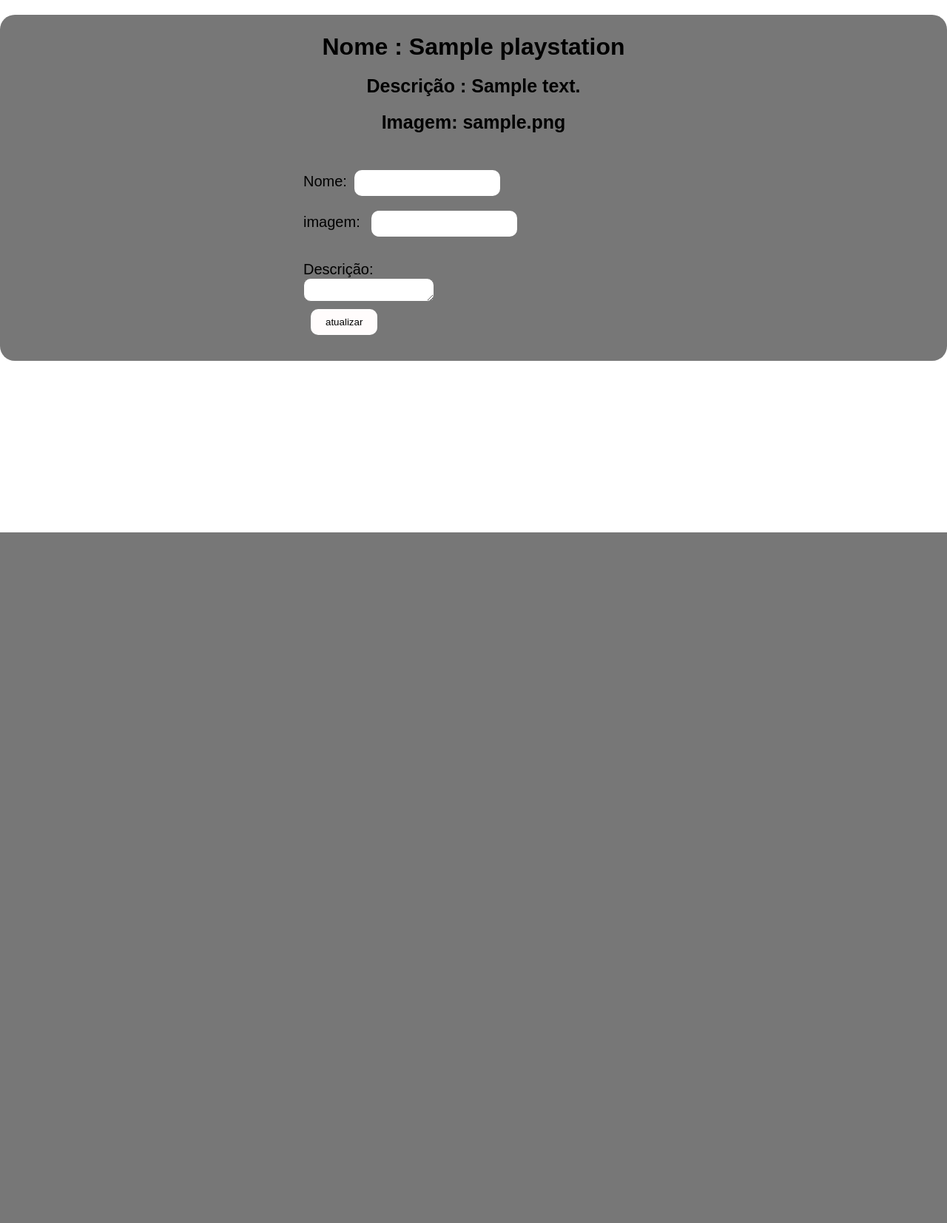
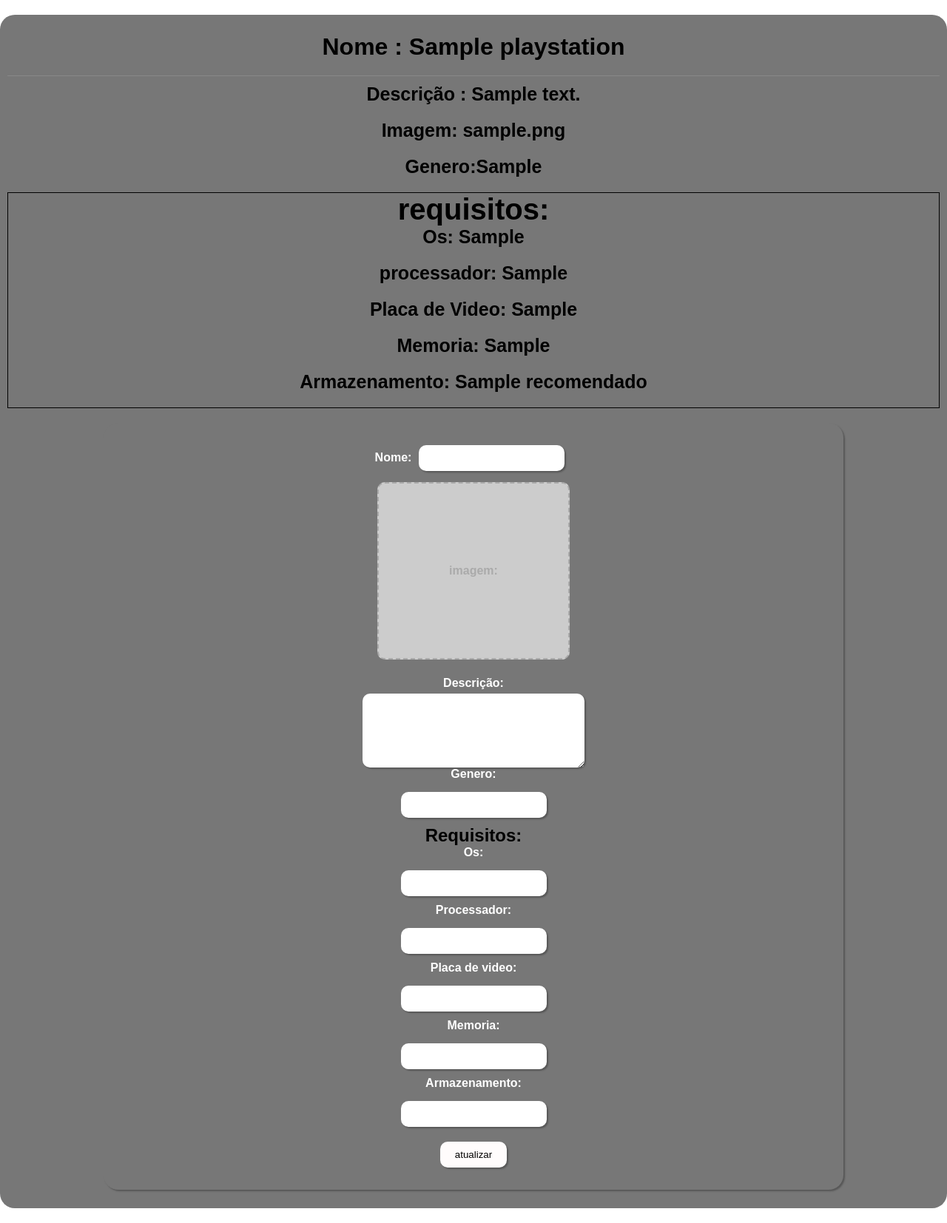
Before and after one commit to Diegooaraujo/catalago, a PHP site: page /Views/editar.php?id=1 in a window 1280 px wide. Shown: the part 80-1734 px from the top of the page at 74% size. Before the commit the page ends 800 px from the top, so only its background shows below. Run offline with PHP 8.4, Linux system fonts and the light colour scheme; the visitor is signed in with stand-in values (Sample User, id 1); tables that the repository leaves empty or names only in its code hold one stand-in row (values such as "Sample post").

Commit message:
adicionando itens

```diff
--- a/Catalago-jogos/Views/Conexao.php
+++ b/Catalago-jogos/Views/Conexao.php
@@ -22,7 +22,7 @@
     }
     public function getJogos(){
         $dados = array();
-        $stmt = $this->instancia->query('SELECT * FROM playstation');
+        $stmt = $this->instancia->query('SELECT * FROM playstation join requisitos_recomendados ON playstation.fk_id = requisitos_recomendados.id');
 
         $dados = $stmt->fetchAll(PDO::FETCH_ASSOC);
         // $jogojosn=json_encode($dados);
@@ -100,14 +100,36 @@
     }
 
     public function delete($id){
-        $stmt = $this->instancia->prepare('DELETE FROM playstation WHERE id = :id');
+        $stmt = $this->instancia->prepare('SELECT nome_imagem FROM playstation WHERE id = :id');
         $stmt->bindValue(':id',$id);
         $stmt->execute();
+        $nomeImg = $stmt->fetch(PDO::FETCH_ASSOC);
+        if(is_file('../Midia/img/'.$nomeImg['nome_imagem'])){
+            unlink('../Midia/img/'.$nomeImg['nome_imagem']);
+            $stmt = $this->instancia->prepare('DELETE FROM playstation WHERE id = :id');
+            $stmt->bindValue(':id',$id);
+            $stmt->execute();
+
+        }else{
+            if(!is_file('../Midia/img/'.$nomeImg['nome_imagem'])){
+                echo'a imagem não existe';
+                $stmt = $this->instancia->prepare('DELETE FROM playstation WHERE id = :id');
+                $stmt->bindValue(':id',$id);
+                $stmt->execute();
+            }
+            echo'deu errado';
+
+        }
+        //  $stmt = $this->instancia->prepare('DELETE FROM playstation WHERE id = :id');
+
+        //  $stmt->bindValue(':id',$id);
+        //  $stmt->execute();
     }
 
 
+
     public function editarJogoPlay($id){
-        $stmt = $this->instancia->prepare('SELECT * FROM playstation WHERE id = :id');
+        $stmt = $this->instancia->prepare('SELECT p.nome,p.descricao,p.nome_imagem,p.genero,p.id,p.fk_id,r.OS,r.processador,r.placa_video,r.memoria,r.armazenamento FROM playstation as p join requisitos_recomendados as r ON p.fk_id = r.id where fk_id = :id');
         $stmt->bindValue(':id',$id);
         $stmt->execute();
         if($stmt->rowCount() > 0){
@@ -124,7 +146,7 @@
         $stmt->bindValue(':img',$img);
         $stmt->bindValue(':id',$id);
         $stmt->execute();
-        header('location:admin.php');
+        //header('location:admin.php');
 
     }
 
--- a/Catalago-jogos/Views/cadastrarProduto.php
+++ b/Catalago-jogos/Views/cadastrarProduto.php
@@ -9,11 +9,10 @@
     $descricao = addslashes($_POST['descricao']);
     $img = ($_FILES['img']);
     $nome_img = addslashes($_FILES['img']['name']);
-    print_r($nome_img);
 
 
 
-    move_uploaded_file($_FILES['img']['tmp_name'],'../Midia/img'.$nome_img);
+    move_uploaded_file($_FILES['img']['tmp_name'],'../Midia/img/'.$nome_img);
     $stmt->getConexao();
     $stmt->cadastrarJogo($nome,$descricao,$tabela,$nome_img);
 
--- a/Catalago-jogos/Views/editar.css
+++ b/Catalago-jogos/Views/editar.css
@@ -33,26 +33,42 @@
 }
 .conteiner h1{
     padding: 20px;
+    border-bottom: 1px solid #888888;
+    margin-bottom: 10px;
+
 }
 .conteiner p{
     font-size: 25px;
     font-weight: bold;
     margin-bottom: 20px;
+
 }
 
 form{
-    display: flex;
+    /* display: flex;
     flex-direction: column;
     align-items:start ;
 
     padding:20px ;
     width: 500px;
-    margin: 0 auto;
+    margin: 0 auto; */
+    display: flex;
 
+    justify-content: center;
+    flex-direction: column;
+    align-items: center;
+    background-color: #777777;
+    margin: 20px auto;
+    width: 1000px;
+    padding: 20px;
+    overflow: hidden;
+    border-radius: 20px;
+    box-shadow: 2px 2px 2px #575757;
 }
 label{
-    font-size: 20px;
-    margin-right: 10px;
+    color: white;
+    font-weight: bold;
+    margin-bottom: 5px;
 }
 input,button{
     margin: 10px;
@@ -61,12 +77,67 @@
     border-radius: 10px;
     border: none;
 }
+input[type='text']{
+    border-radius: 10px;
+    padding: 10px;
+    border: none;
+    box-shadow: 2px 2px 2px #575757;
+}
 textarea{
+
     border-radius: 10px;
+    padding: 10px;
+    border: none;
+    box-shadow: 2px 2px 2px #575757;
+    width: 300px;
+    height: 100px;
+
 }
 button{
     background-color: #fffcfc;
     border-radius: 10px;
     border: none;
     padding: 10px 20px;
+    box-shadow: 2px 2px 2px #575757;
+    cursor: pointer;
+    transition: 0.5s;
 }
+button:hover{
+    transform: scale(1.2);
+}
+#imagem{
+    display:none;
+}
+#imagem-label{
+    width: 260px;
+    height: 240px;
+    background-color: #ccc;
+    display: flex;
+    align-items: center;
+    justify-content: center;
+    border-radius: 10px;
+    color: #aaa;
+    border: 2px dashed #aaa;
+    cursor: pointer;
+    transition: color 0.5s ease-in-out,background-color ease-in-out;
+}
+#imagem-label:hover{
+    color: #ccc;
+    background-color: #949494;
+}
+button{
+    padding: 10px 20px;
+    box-shadow: 2px 2px 2px #575757;
+    border-radius: 10px;
+    border: none;
+    cursor: pointer;
+    transition: 0.5s;
+
+}
+.desc {
+    border: 1px solid black;
+}
+.desc h3{
+    font-size: 40px;
+    font-weight: bold;
+}
--- a/Catalago-jogos/Views/editar.php
+++ b/Catalago-jogos/Views/editar.php
@@ -3,13 +3,16 @@
 
     $id = filter_input(INPUT_GET,'id');
 
+
     if($id){
         $stmt = new Conexao;
         $stmt->getConexao();
         $jogo = $stmt->editarJogoPlay($id);
+
+
     }
     else{
-        header('location: admin.php');
+        // header('location: admin.php');
     }
 
 ?>
@@ -22,7 +25,6 @@
     <link rel="stylesheet" href="editar.css">
 </head>
 <body>
-
 <header>
     <nav>
         <a href="sair.php">Sair</a>
@@ -35,19 +37,49 @@
     <h1>Nome : <?= $jogo['nome'] ?></h1>
     <p>Descrição : <?=$jogo['descricao']?></p>
     <p>Imagem: <?=$jogo['nome_imagem']?></p>
+    <p>Genero:<?=$jogo['genero']?></p>
+    <div class="desc">
+        <h3>requisitos:</h3>
+        <p>Os: <?=$jogo['OS']?></p>
+        <p>processador: <?=$jogo['processador']?></p>
+        <p>Placa de Video: <?=$jogo['placa_video']?></p>
+        <p>Memoria: <?=$jogo['memoria']?></p>
+        <p>Armazenamento: <?=$jogo['armazenamento']?></p>
+    </div>
 
-    <form method="POST" action="editarAction.php" >
-        <input type="hidden" name="id" value="<?=$jogo['id']?>">
-        <label for="">
-            Nome:<input type="text" name="nome">
+    <form method="POST" action="editarAction.php" enctype="multipart/form-data" >
+
+        <input type="hidden" name="id" value="<?=$jogo['fk_id']?>">
+
+        <label for="nome">
+            Nome:<input type="text" name="nome" id="nome">
         </label>
 
-        <label for="">
-            imagem: <input type="imagem" name="imagem">
+        <label for="imagem" id="imagem-label">
+            imagem: <input type="file" name="imagem" id="imagem">
         </label>
 
         <label for="textarea"></br>Descrição: </label>
         <textarea id='textarea' name="descricao" id=""></textarea>
+
+        <label for="genero">Genero:</label>
+        <input type="text" name="genero" id="genero">
+
+        <h2>Requisitos:</h2>
+    <label for="os">Os:</label>
+        <input type="text" name="os" id="os">
+
+        <label for="processador">Processador:</label>
+        <input type="text" name="processador" id="processador">
+
+        <label for="placa">Placa de video:</label>
+        <input type="text" name="placa" id="placa">
+
+        <label for="memoria">Memoria:</label>
+        <input type="text" name="memoria" id="memoria">
+
+        <label for="armazenamento">Armazenamento:</label>
+        <input type="text" name="armazenamento" id="armazenamento">
         <button>atualizar</button>
 
     </form>
--- a/Catalago-jogos/Views/login.css
+++ b/Catalago-jogos/Views/login.css
@@ -14,7 +14,8 @@
   align-items: center;
   justify-content: center;
   overflow: hidden;
-  background-color: #ebe4ce;
+  background-color: #fff;
+
 }
 .content{
 
@@ -25,8 +26,7 @@
   height: 70%;
   border-radius: 20px;
   overflow: hidden;
-
-
+  box-shadow: 4px 4px 4px black;
 }
 
 
--- a/Catalago-jogos/index.php
+++ b/Catalago-jogos/index.php
@@ -68,7 +68,7 @@
                 </div>
 
                 <div class="slide-box">
-                    <a href="#"><img class="img-desktop" src="Midia/img/slide/playstation.png" alt="slide 1"></a>
+                    <a href="../Catalago-jogos/Views/playstation.html"><img class="img-desktop" src="Midia/img/slide/playstation.png" alt="slide 1"></a>
                 </div>
 
                 <div class="slide-box">
```
Also changed, not shown: Catalago-jogos/Views/admin.php (+4 -4 lines), Catalago-jogos/Views/cadastrar.php (+21 -0 lines), Catalago-jogos/Views/cards.js (+163 -10 lines), Catalago-jogos/Views/editarAction.php (+8 -5 lines), Catalago-jogos/Views/estilo.css (+102 -26 lines), Catalago-jogos/Views/playstation.html (+28 -4 lines), Catalago-jogos/dados.json (+1 -1 lines), Catalago-jogos/Midia/img/VALORANT_Logo_V.png (added), Catalago-jogos/Midia/img/black-ops-6.png (added), Catalago-jogos/Midia/img/god-of-war.jpg (added), Catalago-jogos/Midia/img/miles morales.webp (added), Catalago-jogos/Midia/img/the last of us.webp (added), Catalago-jogos/Views/VALORANT_Logo_V.png (added).
